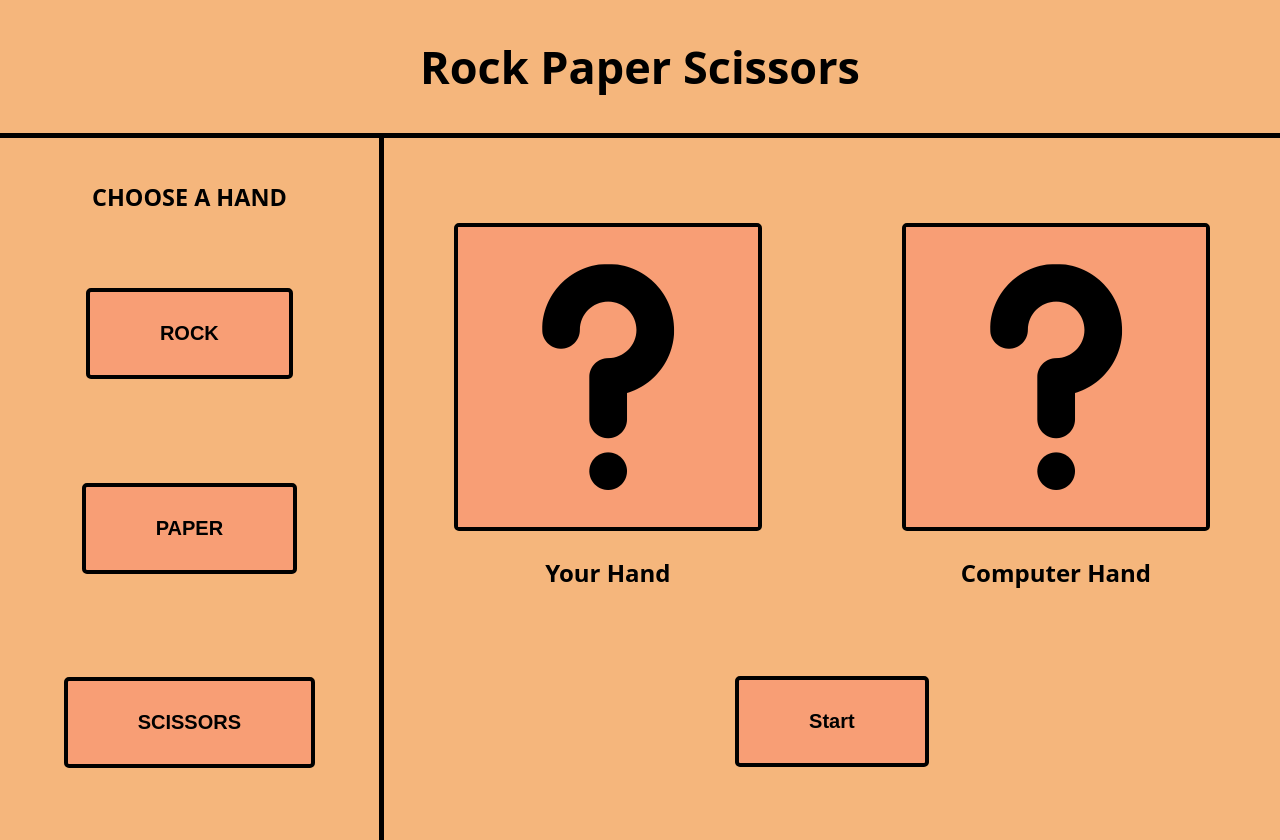
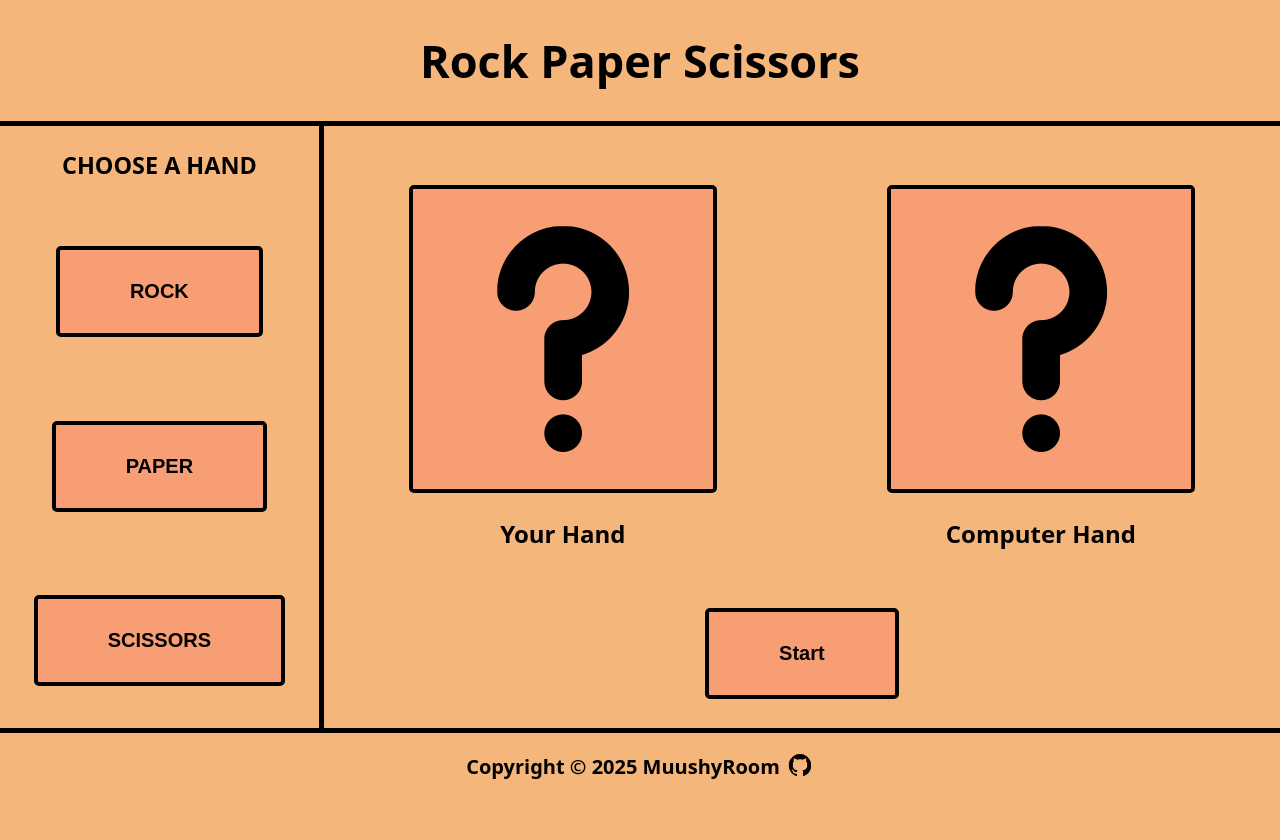
Before and after one commit to MuushyRoom/rock-paper-scissors, a plain HTML site: page game.html in a window 1280 px wide. After the commit the page ends 800 px from the top, so only its background shows below. Drawn offline with Linux system fonts and the light colour scheme.

Commit message:
Website Done!!!!

```diff
--- a/game.html
+++ b/game.html
@@ -63,6 +63,8 @@
           </div>
         </div>
       </div>
+      <div class="footerDiv">
+      <a target="_blank" href="https://github.com/MuushyRoom"><p>Copyright © 2025 MuushyRoom </p><img class="github-logo" src="imgs/github-logo.png"></a></div>
     </div>
     <script>
 
--- a/gameStyles.css
+++ b/gameStyles.css
@@ -32,7 +32,7 @@ body{
     display: flex;
 flex: 5;
 flex-direction: row;
-
+border-bottom: 5px solid black;
 }
 
 .buttonDiv{
@@ -48,7 +48,7 @@ flex-direction: row;
 
    font-size: 20px;
    font-weight: bolder;
-   padding: 20px 40px;
+
     height: 100%;
     background-color: rgb(245, 182, 124);
    text-align: center;
@@ -73,6 +73,8 @@ flex-direction: row;
     display: flex;
     flex: 3;
     flex-direction: column;
+
+
 
 
 }
@@ -118,9 +120,38 @@ align-items: center;
 
 
 }
-a{
-    text-decoration: none;
-}
+
 a:hover{
     cursor: pointer;
+    color: black;
 }
+
+.github-logo {
+
+    padding-top: 5.1%;
+   margin-left: 6px;
+  display: flex;
+    max-width: 28px;
+    max-height: 28px;
+
+
+  }
+
+
+
+.footerDiv {
+ flex: 0.5;
+ display: flex;
+ flex-direction: column;
+
+}
+a {
+    margin: auto;
+    display: flex;
+    flex-direction: row;
+    font-size: 20px;
+    font-weight: bold;
+    color: rgb(0, 0, 0);
+    background-color: transparent;
+    text-decoration: none;
+  }
```
Also changed, not shown: imgs/github-logo.png (added).
